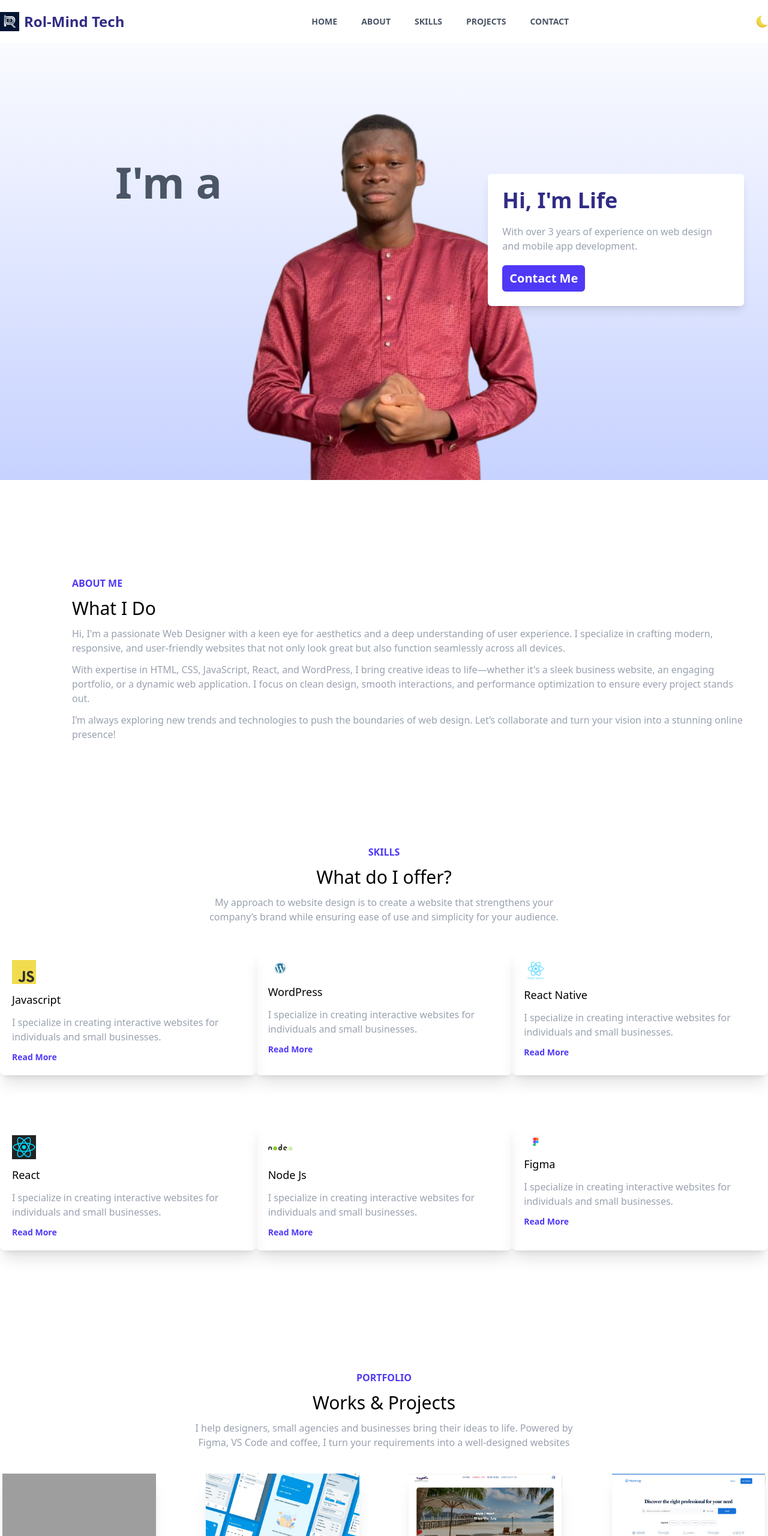
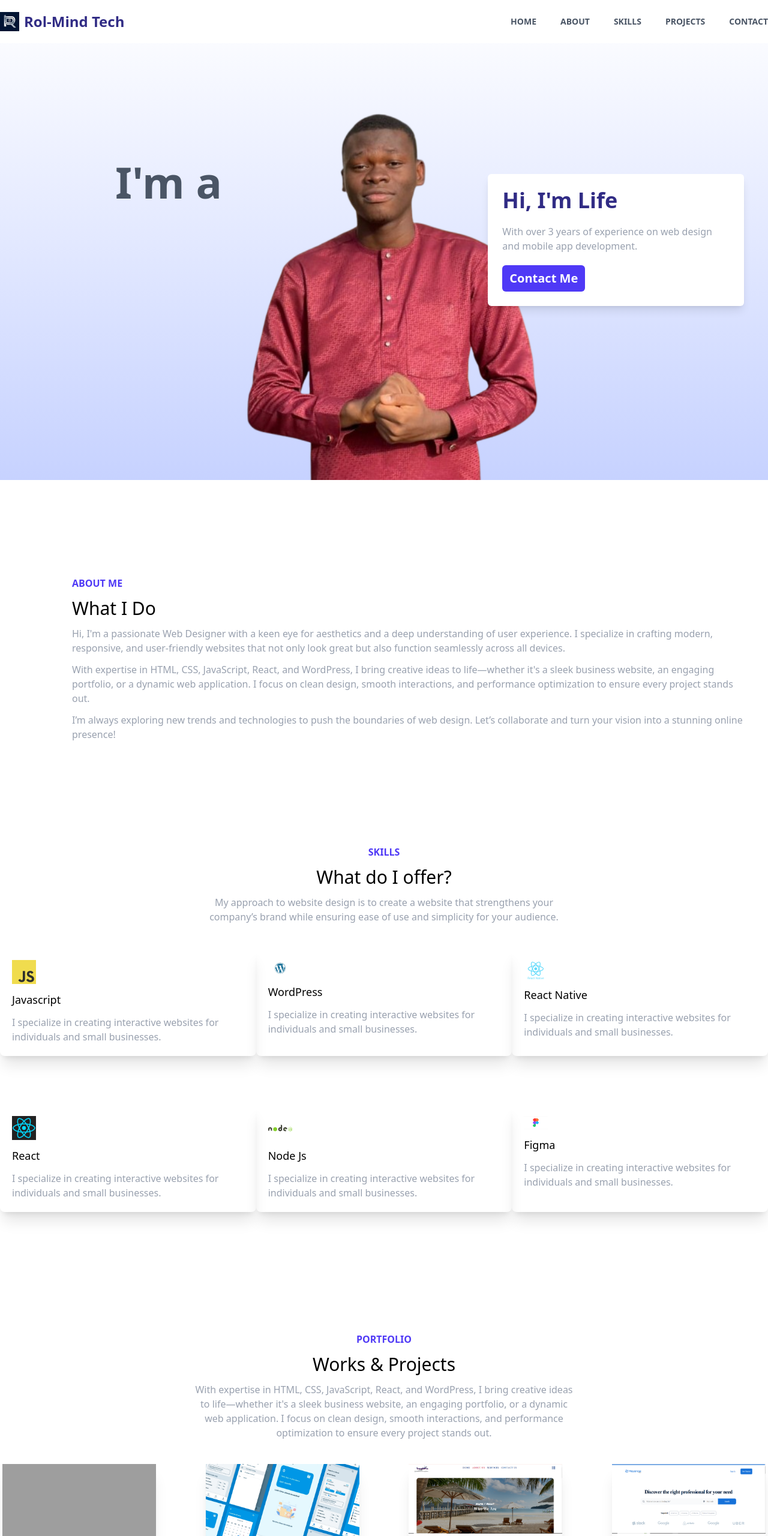
Before and after one commit to lifeagburum/tailwind-testing, a website: page public/index.html in a window 1280 px wide. Shown: the top 2560 px of the page at 60% size. Drawn offline with Linux system fonts and the light colour scheme; grey boxes are pictures that could not be loaded.

Commit message:
first commit

```diff
--- a/public/index.html
+++ b/public/index.html
@@ -39,12 +39,6 @@
               <a href="#contact">Contact</a>
             </li>
           </ul>
-          <img
-            id="moon"
-            src="./img/moon.png"
-            class="hidden md:block w-5 cursor-pointer"
-            alt=""
-          />
           <div id="hamburger" class="space-y-1 md:hidden cursor-pointer z-20">
             <div class="w-6 h-0.5 bg-black"></div>
             <div class="w-6 h-0.5 bg-black"></div>
@@ -166,9 +160,7 @@
               I specialize in creating interactive websites for individuals and
               small businesses.
             </p>
-            <a class="text-indigo-600 font-semibold text-sm" href=""
-              >Read More</a
-            >
+
           </div>
           <!-- card -->
           <div
@@ -180,9 +172,6 @@
               I specialize in creating interactive websites for individuals and
               small businesses.
             </p>
-            <a class="text-indigo-600 font-semibold text-sm" href=""
-              >Read More</a
-            >
           </div>
           <!-- card -->
           <div
@@ -194,9 +183,6 @@
               I specialize in creating interactive websites for individuals and
               small businesses.
             </p>
-            <a class="text-indigo-600 font-semibold text-sm" href=""
-              >Read More</a
-            >
           </div>
           <!-- card -->
           <div
@@ -208,9 +194,6 @@
               I specialize in creating interactive websites for individuals and
               small businesses.
             </p>
-            <a class="text-indigo-600 font-semibold text-sm" href=""
-              >Read More</a
-            >
           </div>
           <!-- card -->
           <div
@@ -222,9 +205,6 @@
               I specialize in creating interactive websites for individuals and
               small businesses.
             </p>
-            <a class="text-indigo-600 font-semibold text-sm" href=""
-              >Read More</a
-            >
           </div>
           <!-- card -->
           <div
@@ -236,9 +216,6 @@
               I specialize in creating interactive websites for individuals and
               small businesses.
             </p>
-            <a class="text-indigo-600 font-semibold text-sm" href=""
-              >Read More</a
-            >
           </div>
         </div>
       </div>
@@ -251,9 +228,7 @@
           <h1 class="text-indigo-600 font-bold">PORTFOLIO</h1>
           <h1 class="text-3xl dark:text-white">Works & Projects</h1>
           <p class="w-1/2 text-center text-gray-400">
-            I help designers, small agencies and businesses bring their ideas to
-            life. Powered by Figma, VS Code and coffee, I turn your requirements
-            into a well-designed websites
+            With expertise in HTML, CSS, JavaScript, React, and WordPress, I bring creative ideas to life—whether it's a sleek business website, an engaging portfolio, or a dynamic web application. I focus on clean design, smooth interactions, and performance optimization to ensure every project stands out.
           </p>
         </div>
         <!-- bottom -->
@@ -328,11 +303,11 @@
     <div class="w-full bg-gray-800">
       <div class="container mx-auto py-5 flex items-center justify-between">
         <div class="flex items-center gap-2">
-          <img class="w-8" src="./img/logo.png" alt="" />
-          <span class="text-2xl font-bold text-white">Portwind.</span>
+          <img class="w-8" src="./img/logo.jpg" alt="" />
+          <span class="text-2xl font-bold text-white">Rol-Mind.</span>
         </div>
         <span class="hidden md:block font-medium text-white"
-          >© 2022 Portwind. Design with ♥️ by Lama Dev.</span
+          >© 2025 Rol-Mind.</span
         >
         <div class="flex gap-2">
           <img class="w-4 cursor-pointer" src="./img/facebook.png" alt="" />
```
Also changed, not shown: public/img/facebook.png (added), public/img/instagram.png (added), public/img/linkedin.png (added), public/img/twitter.png (added).
